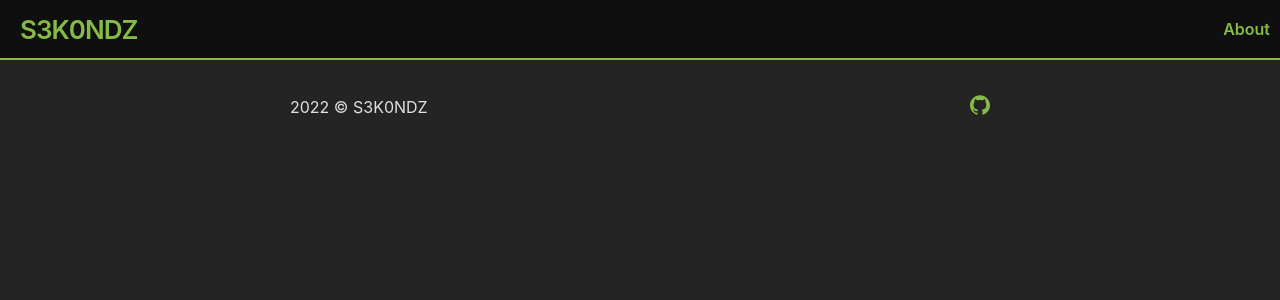
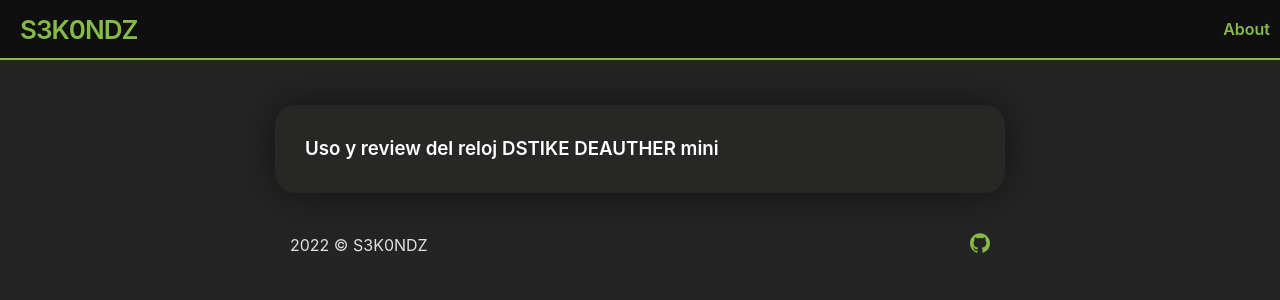
Before and after one commit to S3K0NDz/s3k0ndz.github.io, a Jekyll site: the page built from index.md, in a window 1280 px wide. Shown: the top 300 px of the page. Built offline with Jekyll 4.4.1, drawn with Linux system fonts in a browser that asks for light colours.

Commit message:
2022-03-24-Uso-y-review-del-reloj-DSTIKE-DEAUTHER-mini

```diff
--- a/_posts/2022-03-24 Uso y review del reloj DSTIKE DEAUTHER mini.md
+++ b/_posts/2022-03-24-DSTIKE-FUNCIONAMIENTO.md
@@ -1,6 +1,7 @@
 ---
 layout: post
 author: S3konDz
+title: Uso y review del reloj DSTIKE DEAUTHER mini
 ---
 Consdero que no hay una forma mas interesante de estrenar este rincóncito que tengo en internet, que compartir el fincionamiento de uno de los cacharritos
 que mas me han llamado la ateción desde que me metí en el mundo del hacking, estoy hablando del reloj DSTIKE, un dispositivo portatil con forma de reloj que te
@@ -12,16 +13,16 @@ Este es el dispositivo en cuestión:
 
 Para empezar voy a enumerar todas las funcionalidades que tiene este reloj, y así saber exáctamente lo que podemos hacer y lo que no con este dispositivo.
 
-## Reconocimiento de redes
+### Reconocimiento de redes
 
 
-## Diferentes ataques
+### Diferentes ataques
 
 
-## Packet monitor
+### Packet monitor
 
 
-## Reloj
+### Reloj
 
 
-## Led
+### Led
```
